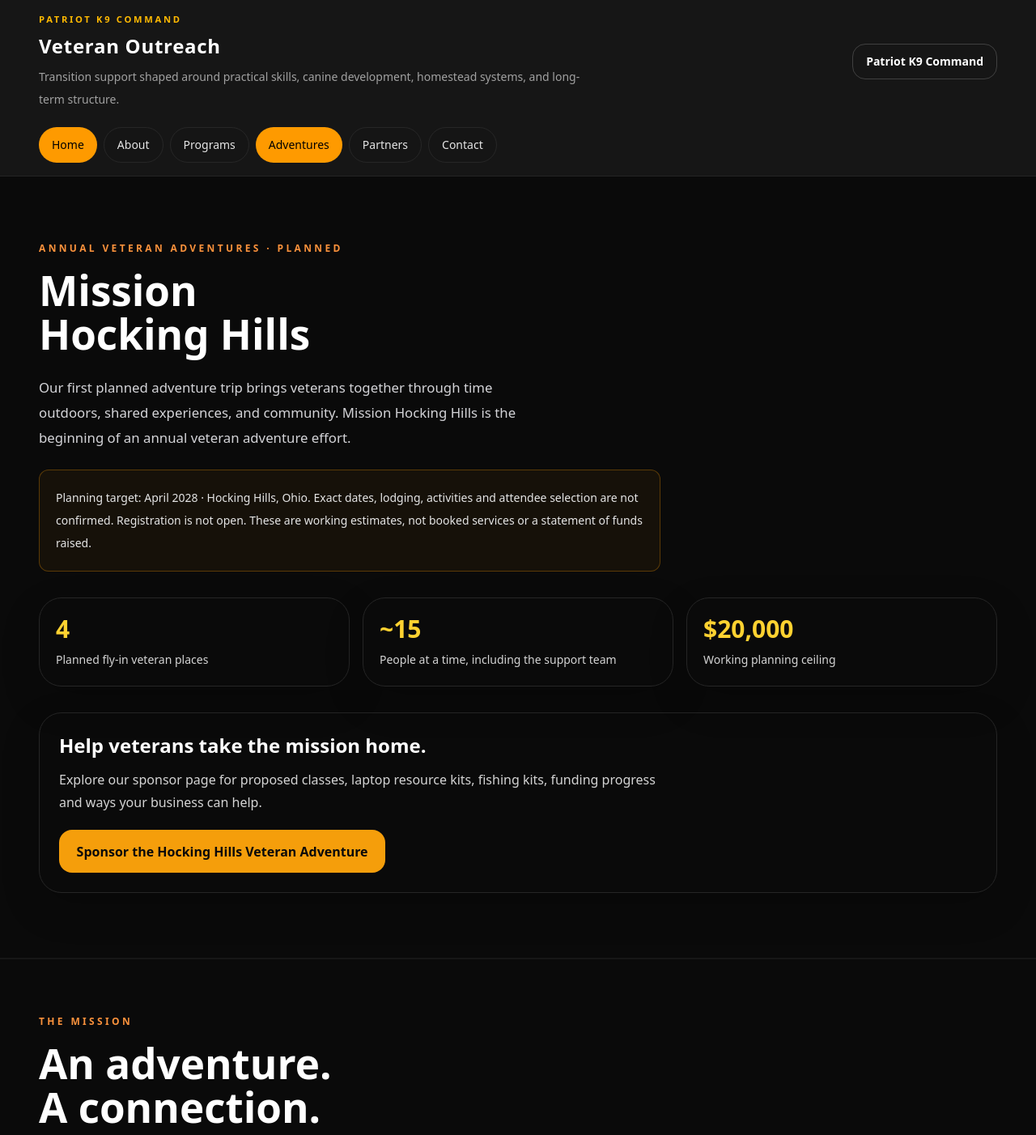
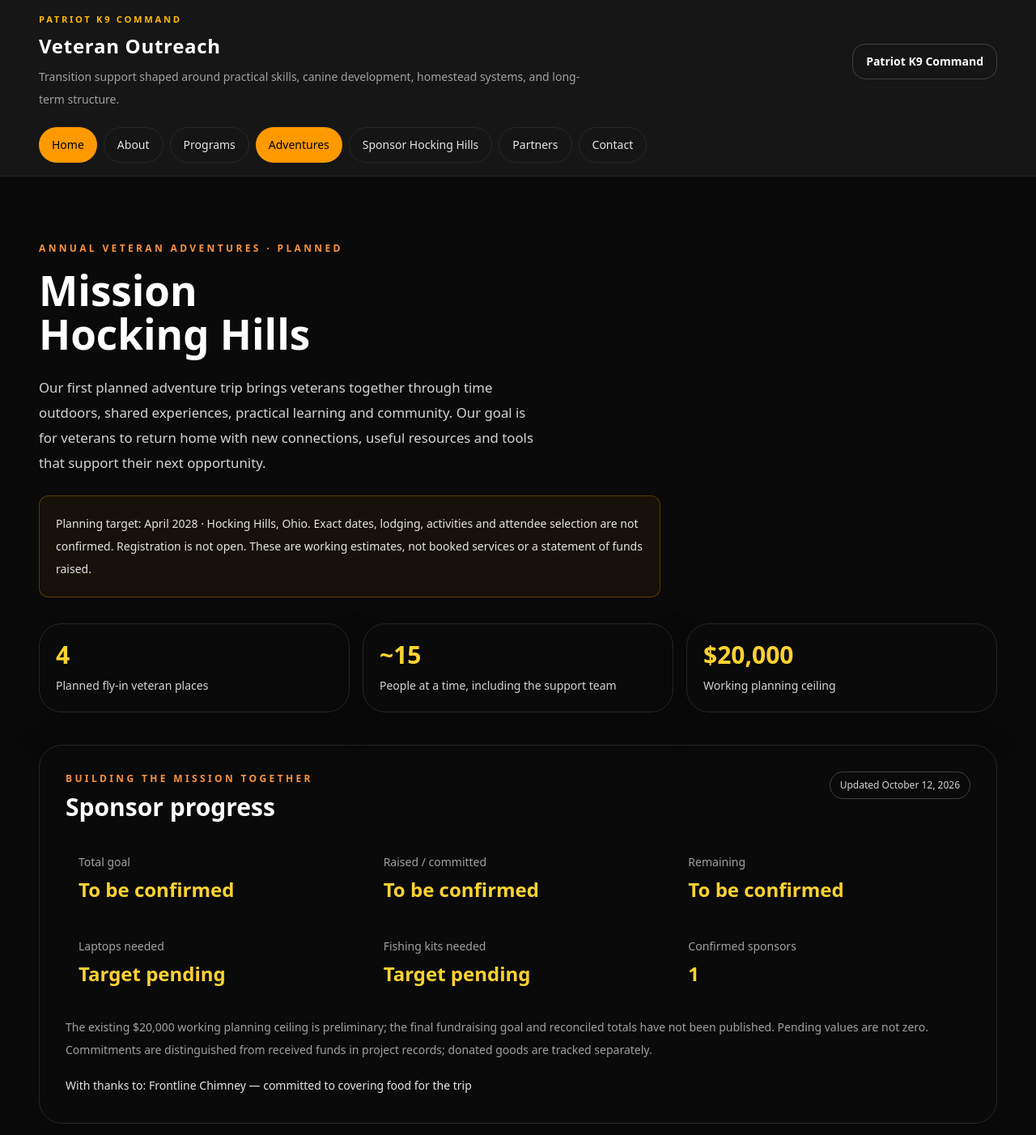
Before and after one commit to HapticVets/das-muller-website, a Next.js app: page /veterans/adventures in a window 1280 px wide. Shown: the top 1402 px of the page at 81% size. Built offline with nearby package versions, Linux system fonts and the light colour scheme.

Commit message:
Sync adventure sponsorship updates and add outreach-wide sponsor links

```diff
--- a/src/app/veterans/adventures/page.tsx
+++ b/src/app/veterans/adventures/page.tsx
@@ -1,4 +1,5 @@
 import VeteranLink from "@/components/veterans/VeteranLink";
+import HockingHillsSponsorProgress from "@/components/veterans/HockingHillsSponsorProgress";
 import VeteranSection from "@/components/veterans/VeteranSection";
 import { buildVeteranMetadata } from "@/lib/veteranSeo";
 
@@ -18,8 +19,9 @@ export default function VeteranAdventuresPage() {
           <h1 className="section-title max-w-4xl">Mission Hocking Hills</h1>
           <p className="section-copy mt-6 max-w-3xl">
             Our first planned adventure trip brings veterans together through
-            time outdoors, shared experiences, and community. Mission Hocking
-            Hills is the beginning of an annual veteran adventure effort.
+            time outdoors, shared experiences, practical learning and community.
+            Our goal is for veterans to return home with new connections,
+            useful resources and tools that support their next opportunity.
           </p>
           <p className="mt-6 max-w-3xl rounded-xl border border-amber-500/30 bg-amber-500/5 p-5 text-sm leading-7 text-neutral-200">
             Planning target: April 2028 · Hocking Hills, Ohio. Exact dates,
@@ -35,6 +37,7 @@ export default function VeteranAdventuresPage() {
               </div>
             ))}
           </div>
+          <HockingHillsSponsorProgress />
           <div className="surface-card mt-8 border-amber-500/30 p-6">
             <h2 className="text-2xl font-semibold">Help veterans take the mission home.</h2>
             <p className="mt-3 max-w-3xl leading-7 text-neutral-300">Explore our sponsor page for proposed classes, laptop resource kits, fishing kits, funding progress and ways your business can help.</p>
@@ -80,6 +83,16 @@ export default function VeteranAdventuresPage() {
         </div>
       </VeteranSection>
 
+      <VeteranSection eyebrow="Connection. Recreation. Opportunity." title="Practical learning and tools to take home.">
+        <div className="grid gap-5 md:grid-cols-3">
+          <article className="surface-card p-6"><h3 className="text-xl font-semibold">Classes selected by team vote</h3><p className="mt-3 leading-7 text-neutral-300">Proposed topics include veteran benefits, employment and resumes, budgeting, business, trades and apprenticeships, technology, outdoor skills, first aid and personal development. The team will vote on the final classes and assign an instructor, organizer or subject-matter resource to each approved workshop.</p></article>
+          <article className="surface-card p-6"><h3 className="text-xl font-semibold">Laptop resource kit goal</h3><p className="mt-3 leading-7 text-neutral-300">We want each participating veteran to leave with a laptop containing veteran-service links, employment and resume resources, trade and education information, budgeting tools, workshop materials and outreach contacts.</p></article>
+          <article className="surface-card p-6"><h3 className="text-xl font-semibold">Fishing kit goal</h3><p className="mt-3 leading-7 text-neutral-300">Our goal is a personal rod, reel, tackle and starter equipment for each participating veteran so they can continue enjoying the outdoors after the trip.</p></article>
+        </div>
+        <p className="mt-6 max-w-3xl leading-7 text-neutral-400">Classes, equipment and quantities remain subject to team approval and available support. Resource kits are goals, not guaranteed items. Kit costs must be confirmed within the final budget.</p>
+        <VeteranLink href="/veterans/adventures/hocking-hills" className="action-primary mt-6">Explore Classes, Kits and Sponsorship Options</VeteranLink>
+      </VeteranSection>
+
       <VeteranSection eyebrow="Working Costs" title="A transparent $20,000 planning target.">
         <p className="mb-6 max-w-3xl leading-8 text-neutral-300">
           These preliminary estimates come from the Outreach event outline.
@@ -87,6 +100,7 @@ export default function VeteranAdventuresPage() {
           Current quotes, taxes, insurance, transportation and the final lodging
           duration must be checked before commitments.
         </p>
+        <p className="mb-6 max-w-3xl rounded-xl border border-amber-500/30 bg-amber-500/5 p-5 leading-7 text-neutral-200">Frontline Chimney is confirmed as our food sponsor and has committed to covering food for the trip. The food estimate below remains part of the preliminary cost plan; the commitment’s dollar value and payment or delivery details have not yet been reconciled into funding totals.</p>
         <div className="overflow-x-auto rounded-xl border border-neutral-800">
           <table className="w-full min-w-[480px] text-left text-sm">
             <caption className="sr-only">Mission Hocking Hills preliminary budget in US dollars</caption>
@@ -115,7 +129,7 @@ export default function VeteranAdventuresPage() {
         <div className="grid gap-5 md:grid-cols-2">
           <div className="surface-card p-6">
             <h3 className="text-xl font-semibold">Financial or in-kind support</h3>
-            <p className="mt-3 leading-7 text-neutral-300">Discuss supporting lodging, food, a veteran flight (approximately $600), activities, apparel or transportation. Donated goods and services can reduce the cash needed. Scope and recognition are agreed individually; no sponsorship package is committed by this page.</p>
+            <p className="mt-3 leading-7 text-neutral-300">Discuss supporting a veteran’s trip, lodging, airfare, activities, a laptop resource kit, a fishing kit, an approved workshop, apparel or transportation. Frontline Chimney has committed to covering food. Donated goods and services can reduce cash needs; additional support and recognition are coordinated individually.</p>
           </div>
           <div className="surface-card p-6">
             <h3 className="text-xl font-semibold">Recognition and reporting</h3>
@@ -123,7 +137,7 @@ export default function VeteranAdventuresPage() {
           </div>
         </div>
         <p className="mt-6 max-w-3xl leading-8 text-neutral-300">The full proposed stay includes Days 5–7 team review and personal/family time. Direct veteran costs, necessary team support and personal/family costs must be allocated separately. Sponsor funds are used only for agreed purposes; this plan does not authorize sponsors to fund family leisure. Cash and in-kind contributions are recorded separately. No tax-deductibility claim is made.</p>
-        <VeteranLink href="/veterans/contact" className="action-primary mt-6">Discuss Mission Sponsorship</VeteranLink>
+        <VeteranLink href="/veterans/adventures/hocking-hills" className="action-primary mt-6">View Sponsor Opportunities and Contact Our Team</VeteranLink>
       </VeteranSection>
 
       <VeteranSection eyebrow="Taking Part" title="Attendee selection will be announced before registration opens.">
--- /dev/null
+++ b/src/components/veterans/HockingHillsSponsorProgress.tsx
@@ -0,0 +1,22 @@
+import { hockingHillsSponsorProgress as progress } from "@/lib/hockingHillsSponsor";
+
+const money = (value: number | null) => value === null ? "To be confirmed" : new Intl.NumberFormat("en-US", { style: "currency", currency: "USD", maximumFractionDigits: 0 }).format(value);
+
+export default function HockingHillsSponsorProgress() {
+  const remaining = progress.totalGoal !== null && progress.raisedCommitted !== null ? Math.max(0, progress.totalGoal - progress.raisedCommitted) : null;
+  const percent = progress.totalGoal !== null && progress.totalGoal > 0 && progress.raisedCommitted !== null ? Math.min(100, Math.max(0, progress.raisedCommitted / progress.totalGoal * 100)) : null;
+  return (
+<section aria-labelledby="sponsor-progress" className="surface-card mt-10 border-amber-500/30 p-5 sm:p-8">
+          <div className="flex flex-wrap items-start justify-between gap-4">
+            <div><p className="section-eyebrow">Building the mission together</p><h2 id="sponsor-progress" className="mt-2 text-2xl font-semibold sm:text-3xl">Sponsor progress</h2></div>
+            <span className="rounded-full border border-neutral-700 px-3 py-2 text-xs text-neutral-300">{progress.updatedAt ? `Updated ${progress.updatedAt}` : "Funding update pending"}</span>
+          </div>
+          <dl className="mt-6 grid gap-3 sm:grid-cols-3">
+            {[["Total goal", money(progress.totalGoal)], ["Raised / committed", money(progress.raisedCommitted)], ["Remaining", money(remaining)], ["Laptops needed", progress.laptopsNeeded ?? "Target pending"], ["Fishing kits needed", progress.fishingKitsNeeded ?? "Target pending"], ["Confirmed sponsors", progress.confirmedSponsors === null ? "List pending" : progress.confirmedSponsors.length]].map(([label, value]) => <div key={label} className="rounded-xl bg-neutral-950/70 p-4"><dt className="text-sm text-neutral-400">{label}</dt><dd className="mt-2 text-xl font-semibold text-amber-300 sm:text-2xl">{value}</dd></div>)}
+          </dl>
+          {percent !== null && <div className="mt-6"><div role="progressbar" aria-label="Sponsorship funding progress" aria-valuenow={Math.round(percent)} aria-valuemin={0} aria-valuemax={100} className="h-3 overflow-hidden rounded-full bg-neutral-800"><div className="h-full bg-amber-400" style={{ width: `${percent}%` }} /></div><p className="mt-2 text-sm text-neutral-300">{Math.round(percent)}% of goal raised or committed</p></div>}
+          <p className="mt-5 text-sm leading-7 text-neutral-400">The existing $20,000 working planning ceiling is preliminary; the final fundraising goal and reconciled totals have not been published. Pending values are not zero. Commitments are distinguished from received funds in project records; donated goods are tracked separately.</p>
+          {progress.confirmedSponsors !== null && progress.confirmedSponsors.length > 0 && <p className="mt-4 text-sm leading-7 text-neutral-200">With thanks to: {progress.confirmedSponsors.join(" · ")}</p>}
+        </section>
+  );
+}
--- a/src/components/veterans/VeteranFooter.tsx
+++ b/src/components/veterans/VeteranFooter.tsx
@@ -22,6 +22,9 @@ export default function VeteranFooter() {
             Explore
           </p>
           <div className="mt-4 flex flex-col gap-3 text-sm text-neutral-400">
+            <VeteranLink href="/veterans/adventures/hocking-hills" className="inline-flex min-h-11 items-center font-semibold text-amber-300 transition hover:text-white">
+              Sponsor Hocking Hills
+            </VeteranLink>
             <VeteranLink
               href="/veterans/about"
               className="transition hover:text-white"
--- a/src/components/veterans/VeteranNav.tsx
+++ b/src/components/veterans/VeteranNav.tsx
@@ -14,6 +14,7 @@ const veteranNavLinks = [
   { href: "/veterans/about", label: "About" },
   { href: "/veterans/programs", label: "Programs" },
   { href: "/veterans/adventures", label: "Adventures" },
+  { href: "/veterans/adventures/hocking-hills", label: "Sponsor Hocking Hills" },
   { href: "/veterans/partners", label: "Partners" },
   { href: "/veterans/contact", label: "Contact" },
 ];
@@ -59,7 +60,7 @@ export default function VeteranNav() {
             const resolvedHref = getVeteranHref(item.href, useSubdomainPaths);
             const isActive =
               comparablePath === resolvedHref ||
-              (resolvedHref !== "/" &&
+              (item.href !== "/veterans/adventures" && resolvedHref !== "/" &&
                 comparablePath.startsWith(`${resolvedHref}/`));
 
             return (
```
Also changed, not shown: src/app/veterans/adventures/hocking-hills/page.tsx (+3 -16 lines).
